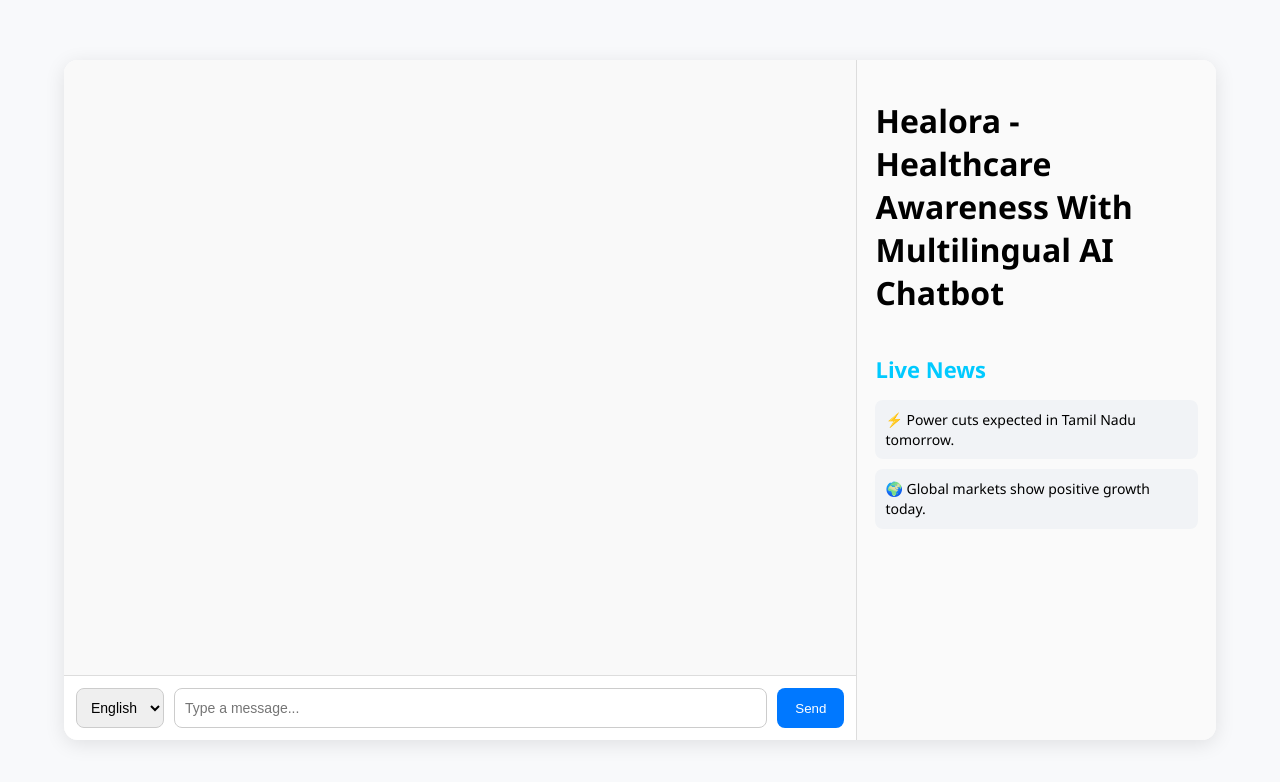
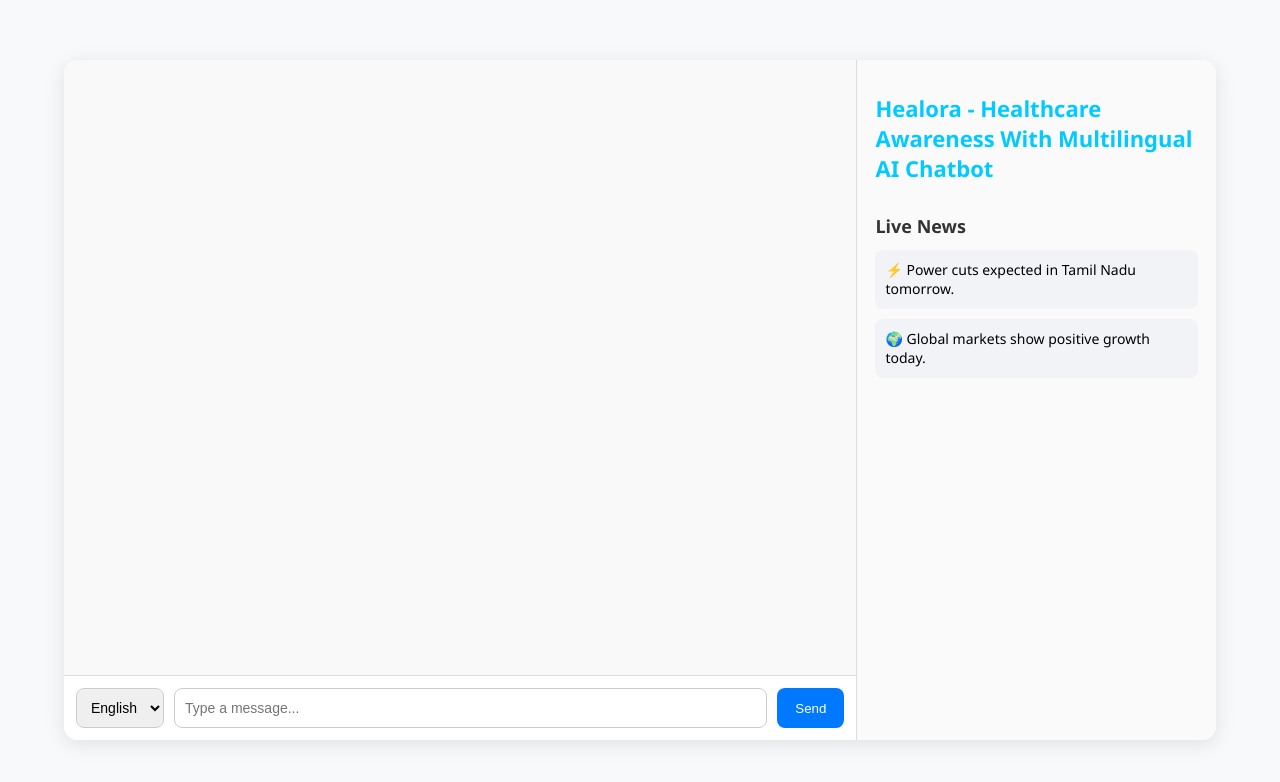
Before and after one commit to nach08-eng/Teen-Titans, a plain HTML site: page index.html in a window 1280 px wide. Drawn offline with Linux system fonts and the light colour scheme.

Commit message:
Update index.html

```diff
--- a/index.html
+++ b/index.html
@@ -121,7 +121,7 @@
       margin-bottom: 12px;
       color: #333;
     }
-     .news-section h2 {
+     .news-section h1 {
       font-size: 22px;
       margin-bottom: 16px;
       color:  #00caff;
```
